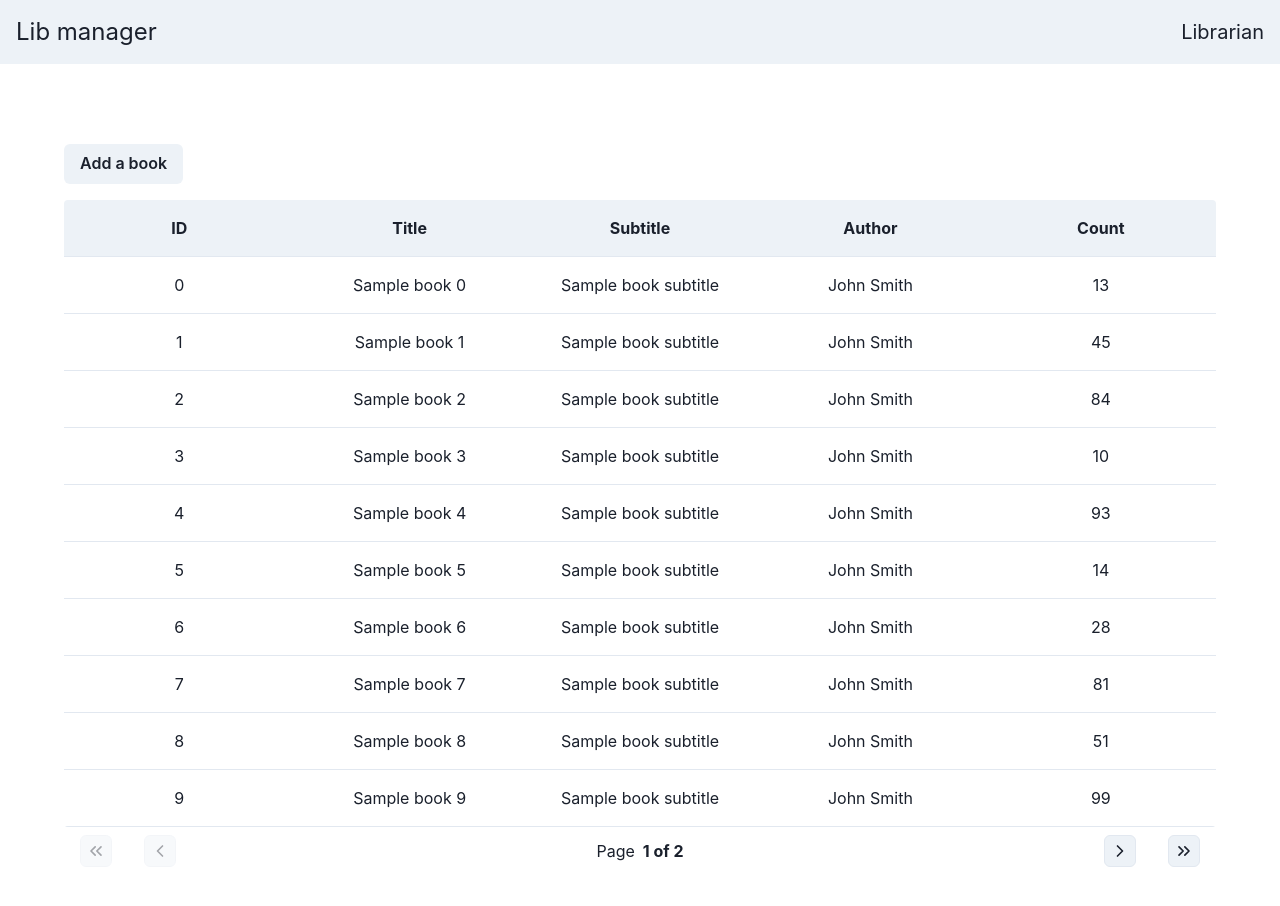
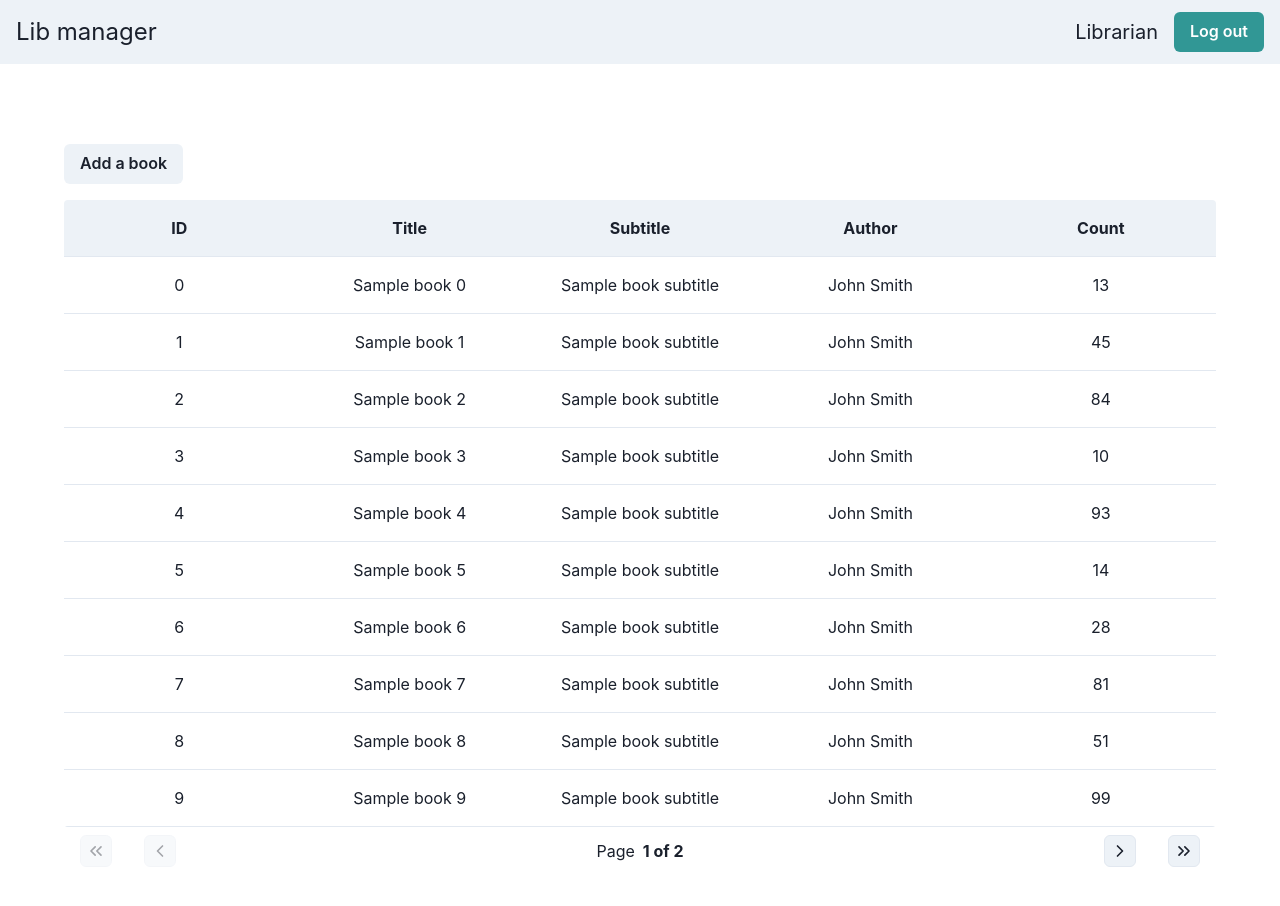
Before and after one commit to b-chmiel/lib-manager, a React (Create React App) app in the folder lib-manager-service/ClientApp/: page /home in a window 1280 px wide. Shown: the top 906 px of the page. Built offline with nearby package versions, Linux system fonts and the light colour scheme.

Commit message:
User menu

```diff
--- /dev/null
+++ b/lib-manager-service/ClientApp/src/auth/state/authSelectors.ts
@@ -0,0 +1,10 @@
+import { RootState } from "../../config/store";
+import { parseToken, retrieveToken } from "./auth.helpers";
+import { AuthStatus, UserType } from "./auth.types";
+
+export const selectIsAuthenticated = (state: RootState) =>
+  state.authReducer.status === AuthStatus.SUCCESS;
+export const selectAuthUserType = (state: RootState) => UserType.LIBRARIAN;
+export const selectAuthStatus = (state: RootState) => state.authReducer.status;
+export const selectAuthError = (state: RootState) => state.authReducer.error;
+export const selectUserInfo = (state: RootState) => parseToken(retrieveToken());
--- a/lib-manager-service/ClientApp/src/auth/state/authSlice.ts
+++ b/lib-manager-service/ClientApp/src/auth/state/authSlice.ts
@@ -1,13 +1,8 @@
-import { createAsyncThunk, createSlice } from "@reduxjs/toolkit";
+import { createSlice } from "@reduxjs/toolkit";
 import { RootState } from "../../config/store";
-import {
-  parseToken,
-  retrieveToken,
-  setAxiosToken,
-  storeToken,
-} from "./auth.helpers";
-import { AuthStatus, User, UserCredentials, UserType } from "./auth.types";
-import { loginApi, registerApi } from "./authApi";
+import { parseToken, retrieveToken, storeToken } from "./auth.helpers";
+import { AuthStatus, User } from "./auth.types";
+import { loginAsync, registerAsync } from "./authThunks";
 
 export interface AuthState {
   status: AuthStatus;
@@ -21,36 +16,6 @@ const initialState: AuthState = {
   user: undefined,
 };
 
-export const loginAsync = createAsyncThunk(
-  "auth/login",
-  async (creds: UserCredentials) => {
-    const token = await loginApi(creds);
-
-    storeToken(token);
-    setAxiosToken(token);
-
-    return token !== null;
-  }
-);
-
-export const registerAsync = createAsyncThunk(
-  "auth/register",
-  async (creds: UserCredentials) => {
-    const response = await registerApi(creds);
-
-    if (response === null) {
-      return false;
-    }
-
-    const token = await loginApi(creds);
-
-    storeToken(token);
-    setAxiosToken(token);
-
-    return token !== null;
-  }
-);
-
 export const authSlice = createSlice({
   name: "auth",
   initialState,
@@ -62,6 +27,12 @@ export const authSlice = createSlice({
         state.status = AuthStatus.SUCCESS;
         state.error = "";
       }
+    },
+    logout: (state) => {
+      state.status = AuthStatus.INIT;
+      state.error = "";
+      storeToken(null);
+      revalidateAuth();
     },
   },
   extraReducers: (builder) => {
@@ -89,15 +60,7 @@ export const authSlice = createSlice({
   },
 });
 
-export const { revalidateAuth } = authSlice.actions;
-
-export const selectIsAuthenticated = (state: RootState) =>
-  state.authReducer.status === AuthStatus.SUCCESS;
-
-export const selectAuthUserType = (state: RootState) => UserType.LIBRARIAN;
-
-export const selectAuthStatus = (state: RootState) => state.authReducer.status;
-export const selectAuthError = (state: RootState) => state.authReducer.error;
+export const { revalidateAuth, logout } = authSlice.actions;
 
 export default authSlice.reducer;
 
--- /dev/null
+++ b/lib-manager-service/ClientApp/src/auth/state/authThunks.ts
@@ -0,0 +1,34 @@
+import { createAsyncThunk } from "@reduxjs/toolkit";
+import { setAxiosToken, storeToken } from "./auth.helpers";
+import { UserCredentials } from "./auth.types";
+import { loginApi, registerApi } from "./authApi";
+
+export const loginAsync = createAsyncThunk(
+  "auth/login",
+  async (creds: UserCredentials) => {
+    const token = await loginApi(creds);
+
+    storeToken(token);
+    setAxiosToken(token);
+
+    return token !== null;
+  }
+);
+
+export const registerAsync = createAsyncThunk(
+  "auth/register",
+  async (creds: UserCredentials) => {
+    const response = await registerApi(creds);
+
+    if (response === null) {
+      return false;
+    }
+
+    const token = await loginApi(creds);
+
+    storeToken(token);
+    setAxiosToken(token);
+
+    return token !== null;
+  }
+);
--- a/lib-manager-service/ClientApp/src/common/components/Menu/MenuUp.tsx
+++ b/lib-manager-service/ClientApp/src/common/components/Menu/MenuUp.tsx
@@ -1,8 +1,11 @@
-import { Box, Flex, Text } from "@chakra-ui/react";
+import { Box, Button, Flex, Text } from "@chakra-ui/react";
 import React, { FC } from "react";
 import { useTranslation } from "react-i18next";
-import { selectAuthUserType } from "../../../auth/state/authSlice";
-import { useAppSelector } from "../../../config/hooks";
+import { useHistory } from "react-router";
+import { selectAuthUserType } from "../../../auth/state/authSelectors";
+import { logout } from "../../../auth/state/authSlice";
+import { useAppDispatch, useAppSelector } from "../../../config/hooks";
+import { Routes } from "../../../routing/routes";
 import { getUserType } from "./MenuUp.helpers";
 import { MainBox } from "./MenuUp.styles";
 
@@ -10,6 +13,13 @@ export const MenuUp: FC = () => {
   const { t } = useTranslation();
   const type = useAppSelector(selectAuthUserType);
   const userType = getUserType(type);
+  const dispatch = useAppDispatch();
+  const history = useHistory();
+
+  const onLogoutClick = () => {
+    dispatch(logout());
+    history.push(Routes.LOGIN);
+  };
 
   return (
     <Box className={MainBox}>
@@ -32,9 +42,14 @@ export const MenuUp: FC = () => {
           minHeight={"inherit"}
           alignItems={"center"}
           justifyContent={"center"}
-          flexDirection={"column"}
+          flexDirection={"row"}
         >
-          <Text fontSize={"xl"}>{userType}</Text>
+          <Text mr={4} fontSize={"xl"}>
+            {userType}
+          </Text>
+          <Button colorScheme={"teal"} onClick={() => onLogoutClick()}>
+            {t("Menu.Logout")}
+          </Button>
         </Flex>
       </Flex>
     </Box>
--- a/lib-manager-service/ClientApp/src/config/i18n.ts
+++ b/lib-manager-service/ClientApp/src/config/i18n.ts
@@ -38,6 +38,7 @@ const resources = {
       },
       Menu: {
         Title: "Lib manager",
+        Logout: "Log out",
       },
     },
   },
--- a/lib-manager-service/ClientApp/src/routing/AppRouter.tsx
+++ b/lib-manager-service/ClientApp/src/routing/AppRouter.tsx
@@ -1,7 +1,7 @@
 import React from "react";
 import { BrowserRouter, Redirect, Route, Switch } from "react-router-dom";
 import { UserType } from "../auth/state/auth.types";
-import { selectIsAuthenticated } from "../auth/state/authSlice";
+import { selectIsAuthenticated } from "../auth/state/authSelectors";
 import LoginView from "../auth/views/LoginView/LoginView";
 import RegisterView from "../auth/views/RegisterView/RegisterView";
 import { Menu } from "../common/components/Menu/Menu";
@@ -21,15 +21,15 @@ export const AppRouter: React.FC = () => {
         <Route path={"/"} exact>
           <Redirect to={isAuth ? Routes.HOME_PAGE : Routes.LOGIN} />
         </Route>
-        <Menu>
-          <Route path={Routes.HOME_PAGE}>
+        <Route path={Routes.HOME_PAGE}>
+          <Menu>
             {userType === UserType.LIBRARIAN ? (
               <BookInventoryView />
             ) : (
               <>Reader view</>
             )}
-          </Route>
-        </Menu>
+          </Menu>
+        </Route>
         <Route path={Routes.LOGIN}>
           <LoginView />
         </Route>
--- a/lib-manager-service/ClientApp/src/routing/RestrictedRoute/RestrictedRoute.tsx
+++ b/lib-manager-service/ClientApp/src/routing/RestrictedRoute/RestrictedRoute.tsx
@@ -4,7 +4,7 @@ import { UserType } from "../../auth/state/auth.types";
 import {
   selectAuthUserType,
   selectIsAuthenticated,
-} from "../../auth/state/authSlice";
+} from "../../auth/state/authSelectors";
 import { useAppSelector } from "../../config/hooks";
 import { Routes } from "../routes";
 interface Props {
@@ -15,6 +15,7 @@ interface Props {
 const RestrictedRoute: React.FC<Props> = ({ path, children, userType }) => {
   const isAuth = useAppSelector(selectIsAuthenticated);
   const authUserType = useAppSelector(selectAuthUserType);
+
   return (
     <Route path={path}>
       {isAuth && userType === authUserType ? (
```
Also changed, not shown: lib-manager-service/ClientApp/src/auth/components/LoginForm/LoginForm.tsx (+3 -6 lines), lib-manager-service/ClientApp/src/auth/components/RegisterForm/RegisterForm.tsx (+3 -6 lines), 1 other file (tests, documents, lock files or other folders).
